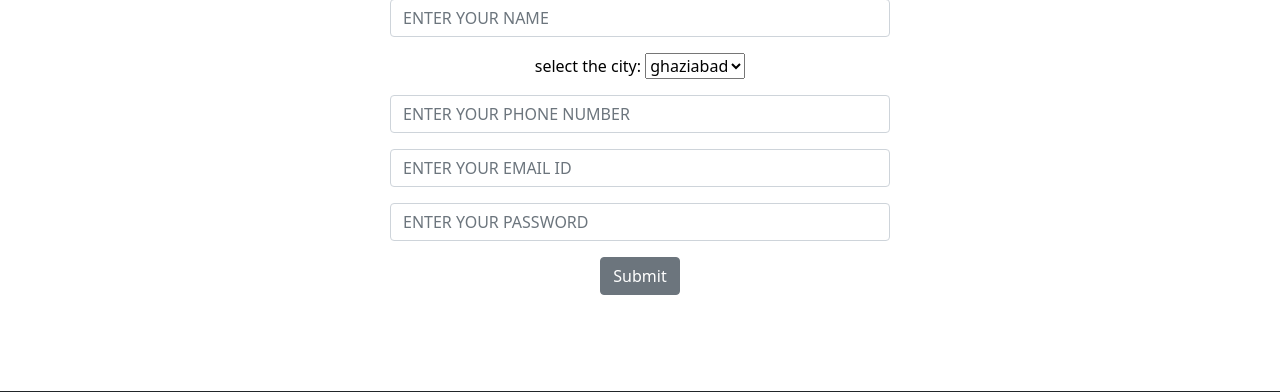
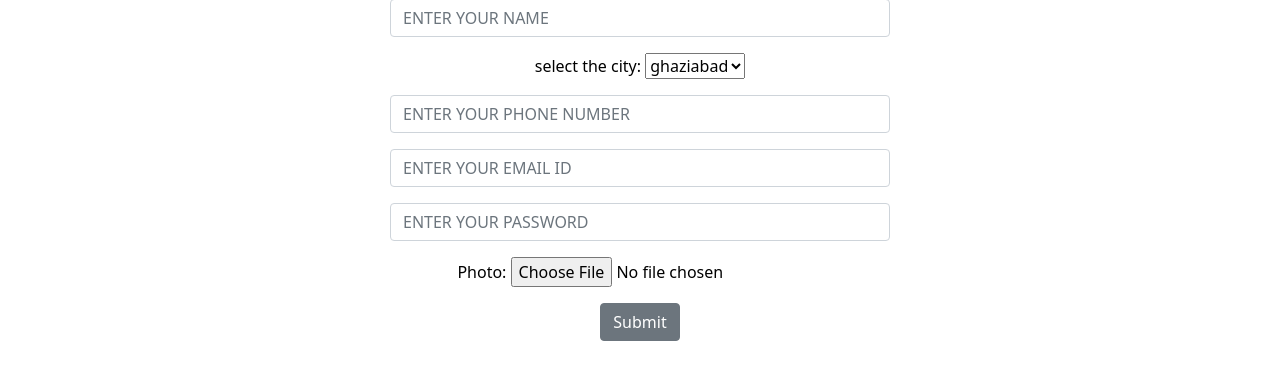
Before and after one commit to first-second/sds, a Django app: page /register/ in a window 1280 px wide. Shown: the part 437-829 px from the top of the page. Run offline with Django 4.2, Linux system fonts and the light colour scheme; parts of the project's set-up code (start-up, migrations or seed data) failed here and were passed over; some libraries are stand-ins or nearby versions.

Commit message:
image uploader using pillow

```diff
--- a/myproject/main/forms.py
+++ b/myproject/main/forms.py
@@ -4,16 +4,18 @@
 from .models import Registration
 #form page setup visible in register webpage
 
-class RegistrationForm(ModelForm):
+class RegistrationForm(forms.ModelForm):
+    photo = forms.ImageField(required=False)
     class Meta:
         model = Registration
-        fields =('username','address','phone','email_address','password')
+        fields =('username','address','phone','email_address','password','photo')
         labels = {
             'username':'',
             'address':'select the city',
             'phone':'',
             'email_address':'',
             'password':'',
+            'photo': 'Upload Photo',
         }
         addresslist = (
             ('ghaziabad','ghaziabad'),
@@ -30,4 +32,5 @@
             'phone': forms.TextInput(attrs={'class':'form-control','placeholder':'ENTER YOUR PHONE NUMBER','style': 'max-width: 500px'}),
             'email_address': forms.EmailInput(attrs={'class':'form-control','placeholder':'ENTER YOUR EMAIL ID','style': 'max-width: 500px'}),
             'password': forms.PasswordInput(attrs={'class':'form-control','placeholder':'ENTER YOUR PASSWORD','style': 'max-width: 500px'}),
+            'photo': forms.FileInput(attrs={'class': 'form-control-file'}),
         }
--- a/myproject/main/models.py
+++ b/myproject/main/models.py
@@ -19,13 +19,16 @@
 from django.contrib.auth.models import AbstractBaseUser, BaseUserManager
 
 class RegistrationManager(BaseUserManager):
-    def create_user(self, username, email_address, password=None, address=None, phone=None, **extra_fields):
+    def create_user(self, username, email_address, password=None, address=None, phone=None,photo=None, **extra_fields):
         if not username:
             raise ValueError("The Username field must be set.")
 
         user = self.model(username=username, email_address=email_address, address=address, phone=phone, **extra_fields)
         user.set_password(password)
+        if photo:
+            user.photo = photo
         user.save(using=self._db)
+
         return user
 
     def create_superuser(self, username, email_address, password=None, **extra_fields):
@@ -48,6 +51,7 @@
     email_address = models.EmailField(("Email Address"), max_length=254)
     date = models.DateField(default=timezone.now)
     password = models.CharField(("Password"), max_length=50)
+    photo = models.ImageField(upload_to='photos/', blank=True, null=True)
     is_staff = models.BooleanField(default=False)
     is_superuser = models.BooleanField(default=False)
     is_active = models.BooleanField(default=True)
--- a/myproject/main/templates/front/register.html
+++ b/myproject/main/templates/front/register.html
@@ -26,7 +26,7 @@
       Successfully!!!
       <p>Check your email for account activation instructions.</p>
     {% else %}
-      <form action="" method=POST>
+      <form action="" method="POST" enctype="multipart/form-data">
         {% csrf_token %}
         {{ form.as_p }}
         <input type="submit" value="Submit" class="btn btn-secondary">
--- a/myproject/main/templates/front/userpage.html
+++ b/myproject/main/templates/front/userpage.html
@@ -27,6 +27,7 @@
 <br></br>
 <center>
 <p class="text-center" style="font-size:40px">User Data</p>
+<img src={{ user.photo }}>
 </center>
 <br></br>
 {% endblock %}
--- a/myproject/main/urls.py
+++ b/myproject/main/urls.py
@@ -1,5 +1,7 @@
 from django.urls import include, re_path
 from . import views
+from django.conf import settings
+from django.conf.urls.static import static
 #url setup for each page
 urlpatterns = [
     re_path(r'^$', views.home, name='home'),
@@ -19,3 +21,6 @@
     re_path('verify-otp/', views.verify_otp, name='verify_otp'),
     #re_path('activate/<str:uidb64>/<str:token>/', views.activate_account, name='activate_account'),
     ]
+
+if settings.DEBUG:
+    urlpatterns += static(settings.MEDIA_URL, document_root=settings.MEDIA_ROOT)
--- a/myproject/main/views.py
+++ b/myproject/main/views.py
@@ -52,6 +52,10 @@
 from django.urls import reverse
 from django.utils.encoding import force_bytes, force_str
 import random,string
+from PIL import Image
+from django.core.files.storage import default_storage
+import os,shutil
+from django.conf import settings
 
 MERCHANT_KEY ='dP64425807474247'
 
@@ -93,7 +97,7 @@
 
 
 def register(request):
-    form = RegistrationForm(request.POST or None)
+    form = RegistrationForm(request.POST or None, request.FILES or None)
     if request.method == "POST":
         if form.is_valid():
             email = form.cleaned_data.get('email_address')
@@ -101,6 +105,13 @@
             password = form.cleaned_data.get('password')
             address = form.cleaned_data.get('address')
             phone = form.cleaned_data.get('phone')
+            photo = form.cleaned_data.get('photo')  # Get the uploaded photo from the form
+            if photo:
+                # Save the photo to the temporary location
+                photo_name = f'temp/{username}_photo.jpg'
+                photo_path = default_storage.save(photo_name, photo)
+
+                request.session['registration_photo_path'] = photo_path
 
             otp = get_random_string(length=6, allowed_chars='0123456789')
             request.session['registration_otp'] = otp
@@ -132,12 +143,25 @@
         password = request.session.get('registration_password')
         address = request.session.get('registration_address')
         phone = request.session.get('registration_phone')
+        photo = request.session.get('registration_photo')
 
         if entered_otp == expected_otp:
             # Perform necessary actions after successful OTP verification
             # For example, create the user in the database
             user = Registration.objects.create_user(username=username, email_address=email, password=password, address=address, phone=phone)
+            photo_path = request.session.get('registration_photo_path')
+            if photo_path:
+                temp_photo_path = os.path.join(settings.MEDIA_ROOT, photo_path)
+                new_photo_path = os.path.join(settings.MEDIA_ROOT, 'photos', f'{username}_photo.jpg')
 
+                # Ensure the 'photos' directory exists
+                os.makedirs(os.path.join(settings.MEDIA_ROOT, 'photos'), exist_ok=True)
+
+                shutil.move(temp_photo_path, new_photo_path)
+
+                # Update the user's photo field
+                user.photo = f'photos/{username}_photo.jpg'
+                user.save()
             # Send success registration email
             mail_subject = 'Registration Successful'
             message = render_to_string('front/account_activation_email.html', {
--- a/myproject/myproject/settings.py
+++ b/myproject/myproject/settings.py
@@ -129,6 +129,10 @@
 STATIC_URL = '/static/'
 STATIC_ROOT = os.path.join(BASE_DIR, 'static')
 
+MEDIA_URL = '/media/'
+MEDIA_ROOT = os.path.join(BASE_DIR, 'media')
+
+
 # Default primary key field type
 # https://docs.djangoproject.com/en/4.0/ref/settings/#default-auto-field
 
```
Also changed, not shown: myproject/main/admin.py (+8 -3 lines), myproject/db.sqlite3, myproject/main/migrations/0037_registration_photo.py (added), myproject/main/migrations/0039_remove_registration_passport_photo.py (deleted), myproject/media/photos/adarsh_photo.jpg (added), 2 other files.
